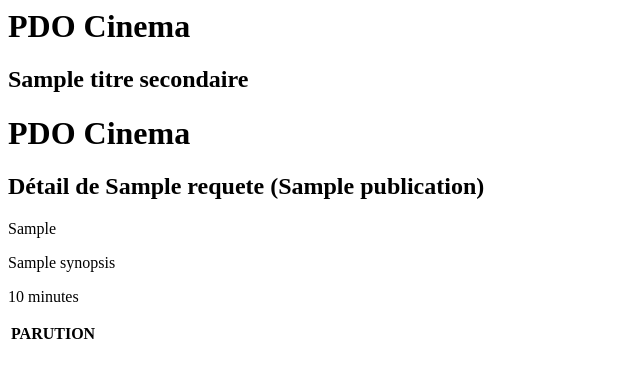
After one commit to AdamZeraoui/MySQL, a PHP site: template Cinema/view/film/detFilms.php in a window 1280 px wide. The commit adds this page. Shown: the top 378 px of the page, without its empty margins (0-640 px from the left). Run offline with PHP 8.4, Linux system fonts and the light colour scheme; the template is opened without the code that fills it: most values are stand-ins (such as "Sample title", 1, 10 or a date in 2020); lists and menus that the app fills with data are empty.

Commit message:
Update detFilms

```diff
--- a/Cinema/index.php
+++ b/Cinema/index.php
@@ -15,6 +15,7 @@ if(isset($_GET["action"])){
         case "listActor" : $ctrlCinema ->listActor(); break;
         case "detActor" :$ctrlCinema ->detActor($id);break;
         case "listDirector" : $ctrlCinema ->listDirector();break;
+        case"detFilms": $ctrlCinema ->detFilms($id);break;
 
 
 
--- /dev/null
+++ b/Cinema/view/film/detFilms.php
@@ -0,0 +1,25 @@
+<?php ob_start();?>
+
+<table class="uk-table uk-table-striped">
+    <thead>
+
+    <?php
+            $film=$requete->fetch()?>
+            <p><?= $film["r_ranking"]  ?>
+            <br><p><?= $film["synopsis"]  ?>
+            <br><p><?= $film["duration"]  ?> minutes
+        <tr>
+            <th>PARUTION</th>
+        </tr>
+    </thead>
+    <tbody>
+
+    </tbody>
+</table>
+
+<?php
+
+$titre = "Détail de ".$film["title"].' ('. $film["publication"].')';
+$titre_secondaire = "Détail de ".$film["title"].' ('. $film["publication"].')';
+$contenu = ob_get_clean();
+require "view/template.php";
```
Also changed, not shown: Cinema/controller/CinemaController.php (+9 -0 lines).
